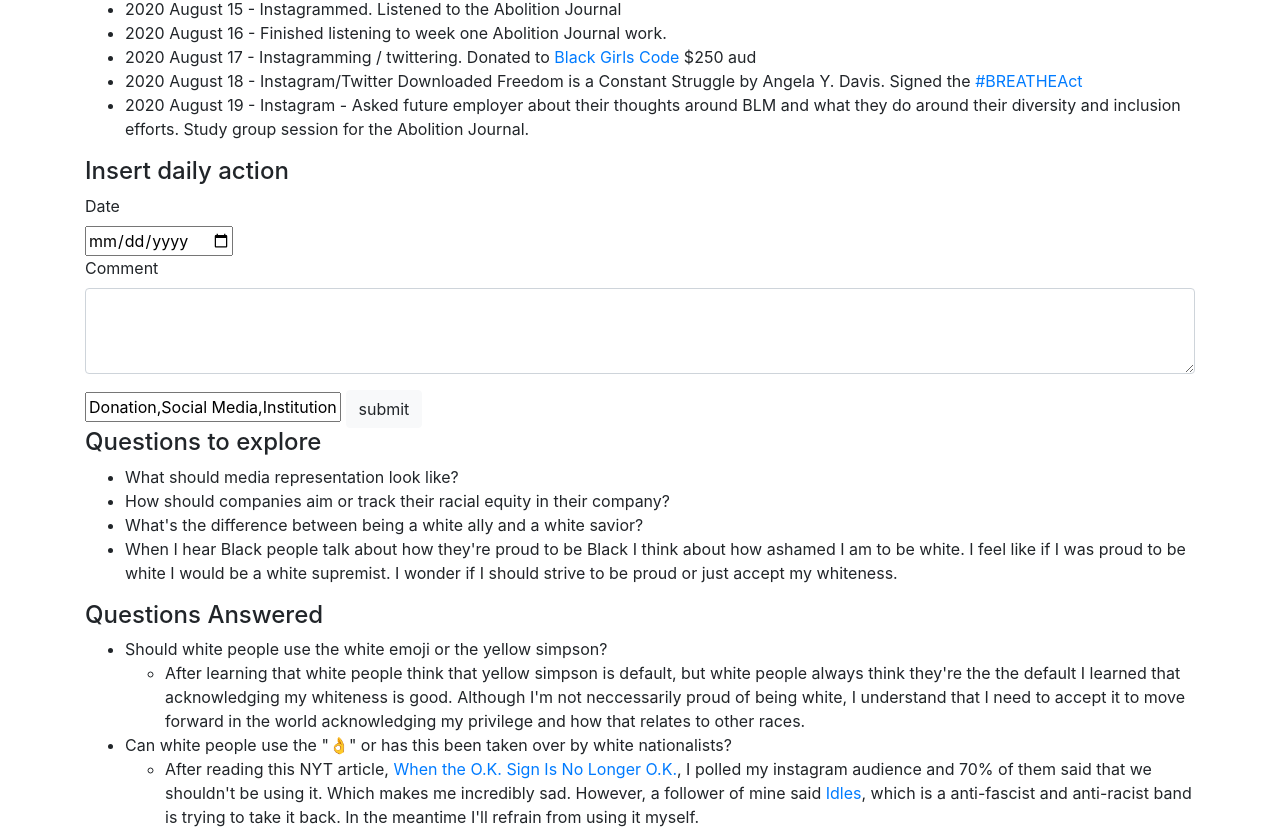
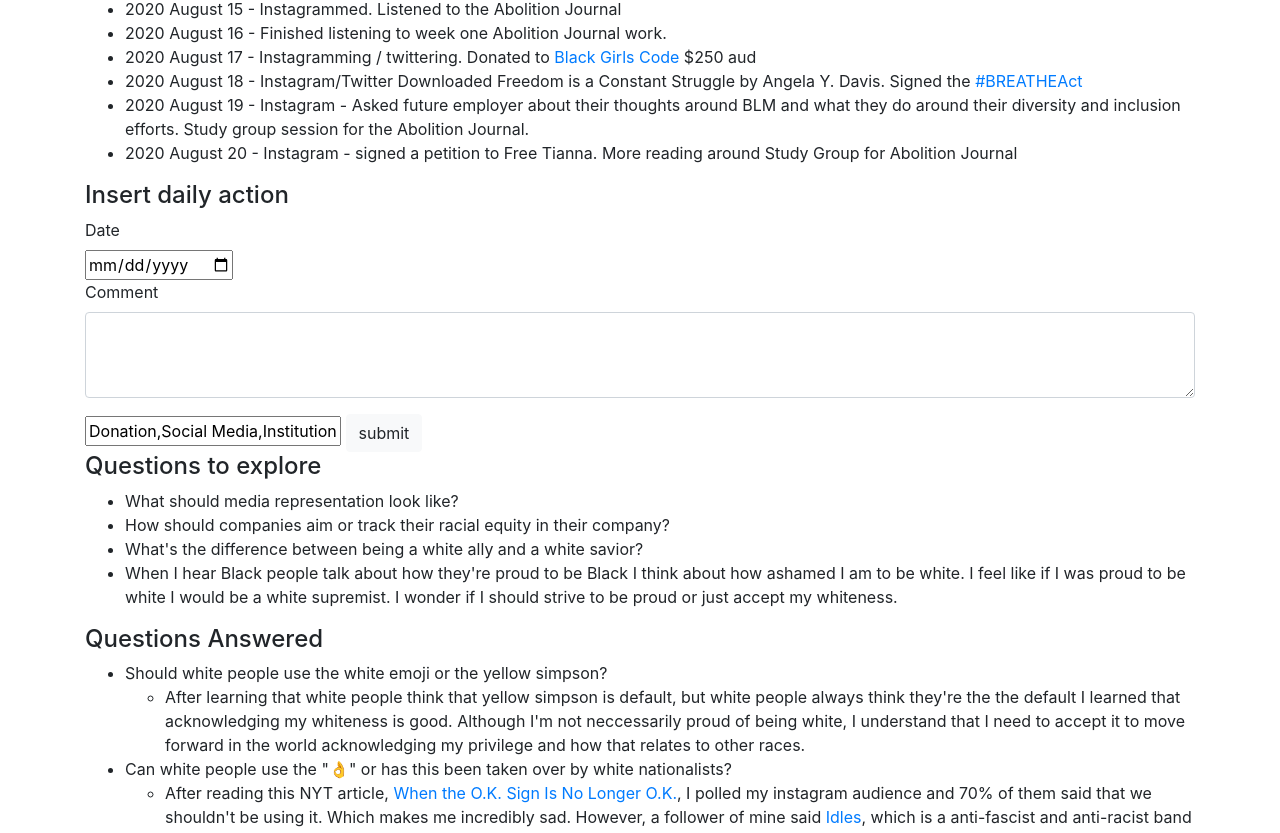
Before and after one commit to nikkiricks/anti-racism-work, a website: page index.html in a window 1280 px wide. Shown: the part 3891-4724 px from the top of the page. Drawn offline with nearby package versions, Linux system fonts and the light colour scheme.

Commit message:
daily update

```diff
--- a/index.html
+++ b/index.html
@@ -390,6 +390,7 @@
         <li>2020 August 17 - Instagramming / twittering. Donated to <a href="https://donorbox.org/support-black-girls-code" target="_blank" rel="noopener noreferrer">Black Girls Code</a> $250 aud </li>
         <li>2020 August 18 - Instagram/Twitter Downloaded Freedom is a Constant Struggle by Angela Y. Davis. Signed the <a href="https://actionnetwork.org/petitions/breathe-dnc?source=tw_share-upsell" target="_blank" rel="noopener noreferrer">#BREATHEAct</a> </li>
         <li>2020 August 19 - Instagram - Asked future employer about their thoughts around BLM and what they do around their diversity and inclusion efforts. Study group session for the Abolition Journal.</li>
+        <li>2020 August 20 - Instagram - signed a petition to Free Tianna. More reading around Study Group for Abolition Journal</li>
       </ul>
 
       <h4>Insert daily action</h4>
```
